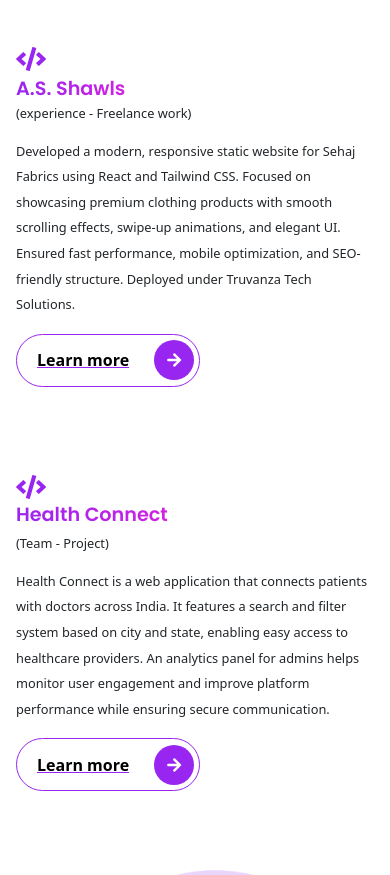
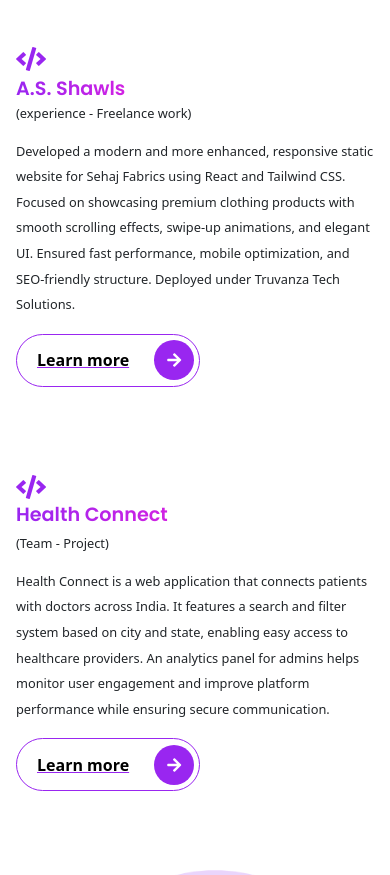
Before and after one commit to Deepanshu2413/Deepanshu_protfolio, a website: page index.html in a window 390 px wide. Shown: the part 4720-5595 px from the top of the page. Drawn offline with nearby package versions, Linux system fonts and the light colour scheme.

Commit message:
update project

```diff
--- a/index.html
+++ b/index.html
@@ -276,7 +276,7 @@
           <a class="display-3--title mt-1" href="https://asshawl.vercel.app" target="_blank" >A.S. Shawls </a>
           <p>(experience - Freelance work)</p>
           <p class="lh-lg">
-            Developed a modern, responsive static website for Sehaj Fabrics using React and Tailwind CSS. Focused on showcasing premium clothing products with smooth scrolling effects, swipe-up animations, and elegant UI. Ensured fast performance, mobile optimization, and SEO-friendly structure. Deployed under Truvanza Tech Solutions.
+            Developed a modern and more enhanced, responsive static website for Sehaj Fabrics using React and Tailwind CSS. Focused on showcasing premium clothing products with smooth scrolling effects, swipe-up animations, and elegant UI. Ensured fast performance, mobile optimization, and SEO-friendly structure. Deployed under Truvanza Tech Solutions.
           </p>
           <a href="https://asshawl.vercel.app" target="_blank">
             <button type="button" class="rounded-pill btn-rounded border-primary">
```
